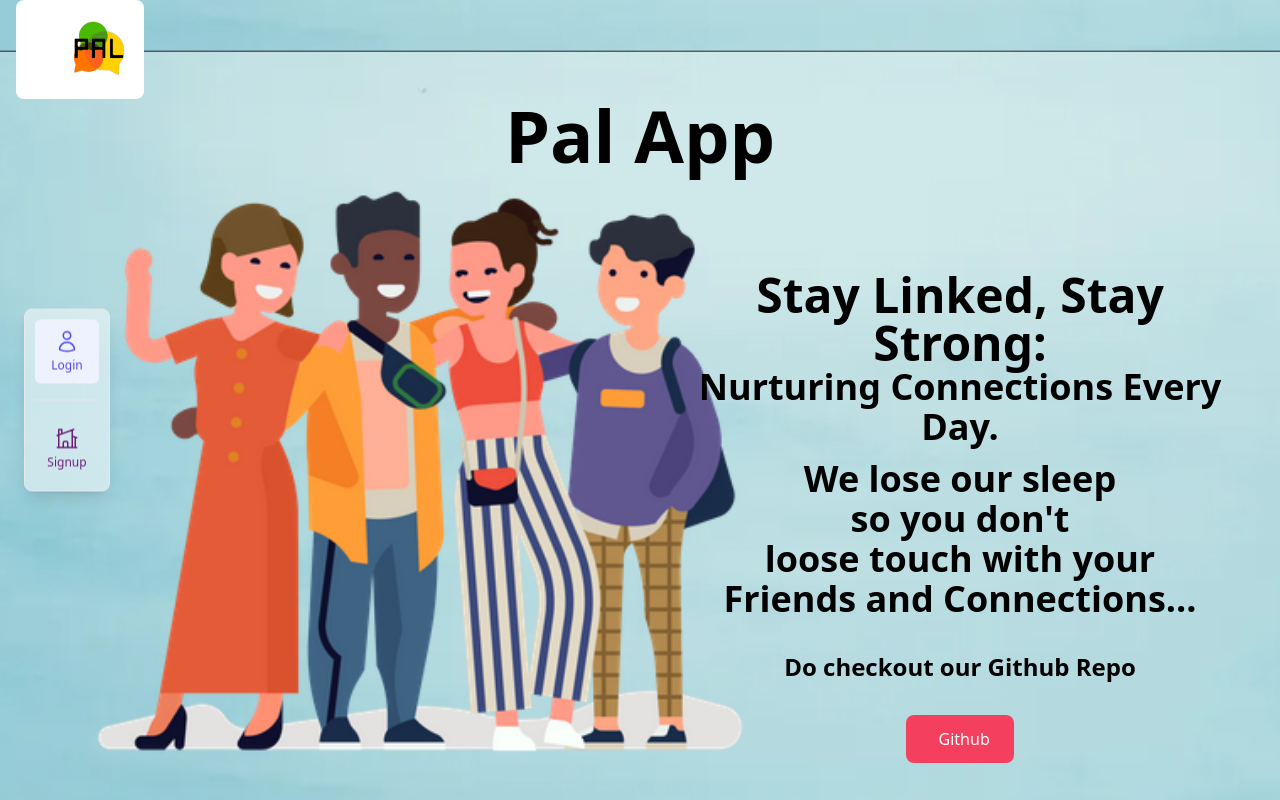
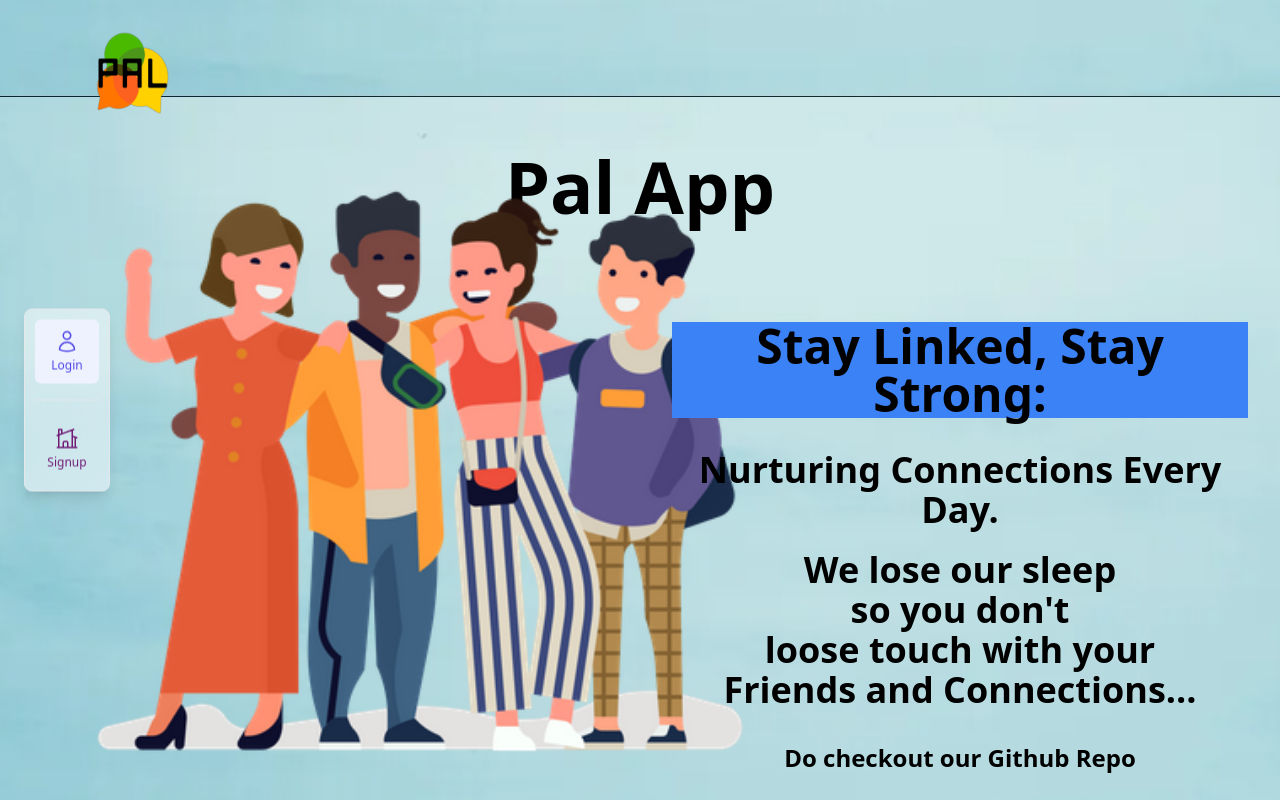
Before and after one commit to grow-xd/pal, a Vue app in the folder pal_frontend/: page / in a window 1280 px wide. Shown: the top 800 px of the page. Built offline with nearby package versions, Linux system fonts and the light colour scheme.

Commit message:
added logo to the launch page

```diff
--- a/pal_frontend/src/views/AppView.vue
+++ b/pal_frontend/src/views/AppView.vue
@@ -3,7 +3,7 @@
         <div class="sticky top-0 z-50">
             <div>
                     <div class="w-full lg:w-30/6 xl:w-full h-full flex items-center px-4">
-                        <img class="rounded-lg bg-white w-32" src="../assets/main logo.png" alt="addify logo" />
+                        <img class="rounded-lg bg-none w-32" src="../assets/main logo.png" alt="addify logo" style="width: 180px; height: 150px;" />
                     </div>
             </div>
         </div>
@@ -11,10 +11,12 @@
 
             <div class="relative z-10 max-w-screen-xl px-4 pb-20 pt-10 sm:py-24 mx-auto sm:px-6 lg:px-8">
                 <div class="max-w-xl sm:mt-1 mt-80 space-y-8 text-center sm:text-right sm:ml-auto">
-                    <h2 class="text-4xl font-bold text-center sm:text-5xl">
+                    <h2 class="text-4xl font-bold text-center bg-blue-500 sm:text-5xl">
                         Stay Linked, Stay Strong:
+                        </h2>
+                        <h2 class="text-4xl font-bold text-center sm:text-5xl">
                         <span class="hidden sm:block text-center text-4xl">Nurturing Connections Every Day.</span>
-                        <span class="hidden sm:block text-center mt-3 text-4xl">We lose our sleep</span>
+                        <span class="hidden sm:block text-center mt-5 text-4xl">We lose our sleep</span>
                         <span class="hidden sm:block text-center text-4xl">so you don't</span>
                         <span class="hidden sm:block text-center text-4xl">loose touch with your</span>
                         <span class="hidden sm:block text-center text-4xl">Friends and Connections...</span>
@@ -32,6 +34,5 @@
             <div class="absolute inset-0 w-full sm:my-20 sm:pt-1 pt-12 h-full">
                 <img class="w-2/3" src="../assets/friends.png" />
             </div>
-
     </div>
 </template>
```
